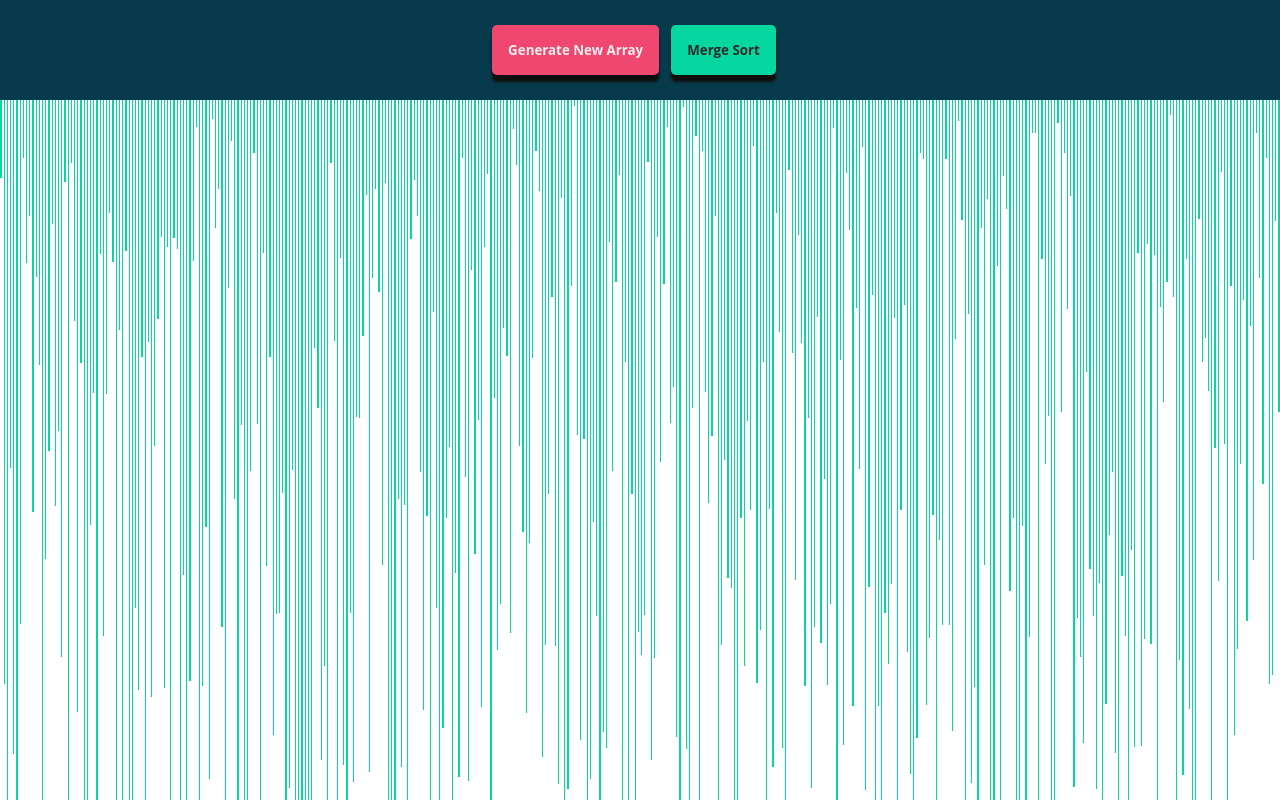
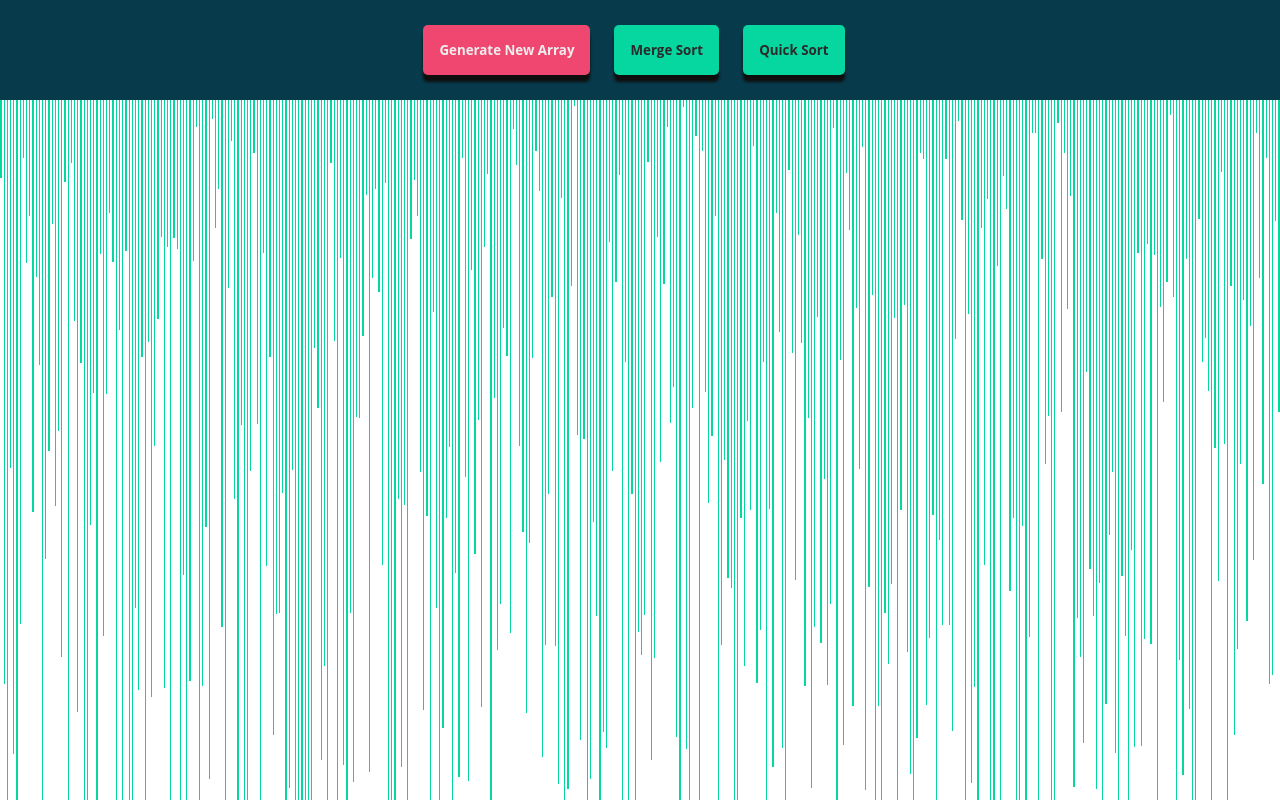
Before and after one commit to ryanmoedev/sorting-visualizer, a React (Create React App) app: page / in a window 1280 px wide. Built offline with nearby package versions, Linux system fonts and the light colour scheme.

Commit message:
Add Quicksort Algorithm

```diff
--- /dev/null
+++ b/src/SortingAlgorithms/QuickSort.js
@@ -0,0 +1,51 @@
+export function getQuickSortAnimations(array) {
+  const animations = [];
+  const sortedArray = quickSort(array, animations);
+  return animations;
+}
+function quickSort(array, animations) {
+  console.log("ORIGINAL ARRAY:", array);
+  quickSortHelper(array, 0, array.length - 1, animations);
+  console.log("SORTED ARRAY:", array);
+  return array;
+}
+
+function quickSortHelper(array, startIdx, endIdx, animations) {
+  if (startIdx >= endIdx) return;
+
+  let pivot = startIdx;
+  let left = pivot + 1;
+  let right = endIdx;
+  animations.push({ type: "pivot", index: pivot });
+  animations.push({ type: "left", index: left });
+  animations.push({ type: "right", index: right });
+  while (right >= left) {
+    if (array[left] > array[pivot] && array[right] < array[pivot]) {
+      animations.push({ type: "swap", index: [left, right], newHeight: [array[right], array[left]] });
+      swap(left, right, array);
+    }
+    if (array[left] <= array[pivot]) {
+      animations.push({ type: "left", index: left });
+      left++;
+    }
+    if (array[right] >= array[pivot]) {
+      animations.push({ type: "right", index: right });
+      right--;
+    }
+  }
+  animations.push({ type: "swap", index: [right, pivot], newHeight: [array[pivot], array[right]] });
+  swap(right, pivot, array);
+  if (right - 1 - startIdx < endIdx - (right + 1)) {
+    quickSortHelper(array, startIdx, right - 1, animations);
+    quickSortHelper(array, right + 1, endIdx, animations);
+  } else {
+    quickSortHelper(array, right + 1, endIdx, animations);
+    quickSortHelper(array, startIdx, right - 1, animations);
+  }
+  return array;
+}
+function swap(a, b, array) {
+  const temp = array[a];
+  array[a] = array[b];
+  array[b] = temp;
+}
--- a/src/SortingVisualizer/SortingVisualizer.css
+++ b/src/SortingVisualizer/SortingVisualizer.css
@@ -66,6 +66,7 @@ body {
   border-radius: 5px;
   border: none;
   padding: 1rem;
+  margin-right: 0.75rem;
   color: #eeeeee;
   font-family: "Open Sans", sans-serif;
 }
--- a/src/SortingVisualizer/SortingVisualizer.js
+++ b/src/SortingVisualizer/SortingVisualizer.js
@@ -1,6 +1,7 @@
 import React, { useState } from "react";
 import "./SortingVisualizer.css";
 import { getMergeSortAnimations } from "../SortingAlgorithms/MergeSort";
+import { getQuickSortAnimations } from "../SortingAlgorithms/QuickSort";
 // import useWindowDimensions from "./WindowDimensions";
 
 // Change this value for the speed of the animations.
@@ -10,12 +11,14 @@ const ANIMATION_SPEED_MS = 2;
 const NUMBER_OF_ARRAY_BARS = 400;
 
 // This is the main color of the array bars.
-const PRIMARY_COLOR = "#06d6a0";
+const INITIAL_COLOR = "#06d6a0";
 
 // This is the color of array bars that are being compared throughout the animations.
-const SECONDARY_COLOR = "#ef476f";
+const FOCUS_COLOR = "#ef476f";
 
 const SORTED_COLOR = "#ffd166";
+
+const PIVOT_COLOR = "#118ab2";
 
 const SortingVisualizer = () => {
   const randomIntFromInterval = (min, max) => {
@@ -35,7 +38,7 @@ const SortingVisualizer = () => {
     const newArr = resetArray();
     const arrayBars = document.getElementsByClassName("array-bar");
     for (const bar of arrayBars) {
-      bar.style.backgroundColor = PRIMARY_COLOR;
+      bar.style.backgroundColor = INITIAL_COLOR;
     }
     setArray(newArr);
   };
@@ -49,7 +52,7 @@ const SortingVisualizer = () => {
         const [barOneIdx, barTwoIdx] = animations[i];
         const barOneStyle = arrayBars[barOneIdx].style;
         const barTwoStyle = arrayBars[barTwoIdx].style;
-        const color = i % 3 === 0 ? SECONDARY_COLOR : SORTED_COLOR;
+        const color = i % 3 === 0 ? FOCUS_COLOR : SORTED_COLOR;
         setTimeout(() => {
           barOneStyle.backgroundColor = color;
           barTwoStyle.backgroundColor = color;
@@ -60,6 +63,47 @@ const SortingVisualizer = () => {
           const barOneStyle = arrayBars[barOneIdx].style;
           barOneStyle.height = `${newHeight}px`;
         }, i * ANIMATION_SPEED_MS);
+      }
+    }
+  };
+
+  const quickSort = () => {
+    const animations = getQuickSortAnimations(array);
+    let prevPivotIdx = 0;
+    let prevLRIdx = 0;
+    for (let i = 0; i < animations.length; i++) {
+      //   console.log(animations[i]);
+      const arrayBars = document.getElementsByClassName("array-bar");
+
+      if (animations[i].type === "swap") {
+        const [barOneIdx, barTwoIdx] = animations[i].index;
+        const [newHeightOne, newHeightTwo] = animations[i].newHeight;
+        const barOneStyle = arrayBars[barOneIdx].style;
+        const barTwoStyle = arrayBars[barTwoIdx].style;
+        setTimeout(() => {
+          barOneStyle.height = `${newHeightOne}px`;
+          barTwoStyle.height = `${newHeightTwo}px`;
+        }, i * ANIMATION_SPEED_MS);
+      } else if (animations[i].type === "pivot") {
+        const barIdx = animations[i].index;
+        const prevBarStyle = arrayBars[prevPivotIdx].style;
+        const barStyle = arrayBars[barIdx].style;
+        setTimeout(() => {
+          prevBarStyle.backgroundColor = INITIAL_COLOR;
+          barStyle.backgroundColor = PIVOT_COLOR;
+        }, i * ANIMATION_SPEED_MS);
+        prevPivotIdx = barIdx;
+      } else {
+        const barIdx = animations[i].index;
+        const prevBarStyle = arrayBars[prevLRIdx].style;
+        const currPivotStyle = arrayBars[prevPivotIdx].style;
+        const barStyle = arrayBars[barIdx].style;
+        setTimeout(() => {
+          prevBarStyle.backgroundColor = INITIAL_COLOR;
+          barStyle.backgroundColor = FOCUS_COLOR;
+          currPivotStyle.backgroundColor = PIVOT_COLOR;
+        }, i * ANIMATION_SPEED_MS);
+        prevLRIdx = barIdx;
       }
     }
   };
@@ -88,6 +132,14 @@ const SortingVisualizer = () => {
             >
               Merge Sort
             </button>
+            <button
+              className="algo-btn"
+              onClick={() => {
+                quickSort();
+              }}
+            >
+              Quick Sort
+            </button>
           </div>
         </div>
         <div className="array-ctr">
```
